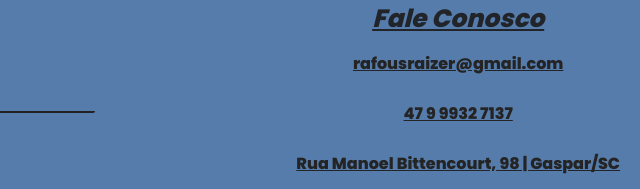
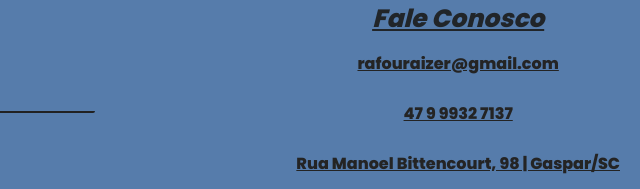
Before and after one commit to RaizerTechDev/projeto-raizer-digital-solutions, a website: page index.html in a window 1280 px wide. Shown: the part 2307-2496 px from the top of the page, 640-1280 px from the left. Drawn offline with nearby package versions, Linux system fonts and the light colour scheme.

Commit message:
:recycle: refactor index.html

```diff
--- a/index.html
+++ b/index.html
@@ -181,7 +181,7 @@
       <div class="footer-right">
         <h3 class="footer__contato">Fale Conosco</h3>
         <a href="mailto:raizertechdev@gmail.com" target="_blank" rel="external" title="E-mail">
-          <p class="footer-text">rafousraizer@gmail.com</p>
+          <p class="footer-text">rafouraizer@gmail.com</p>
         </a>
 
         </a>
```
